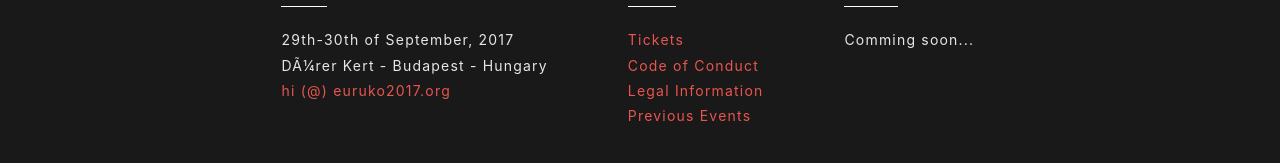
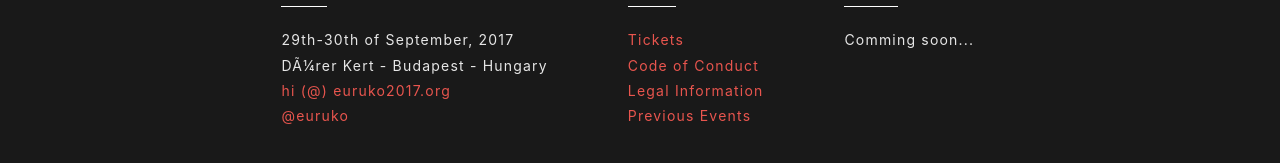
Before and after one commit to euruko/euruko2017.github.io, a Jekyll site: the page built from index.html, in a window 1280 px wide and 900 px high, scrolled down 795 px. Shown: the part 672-835 px from the top of the window. Built offline with Jekyll 4.4.1, drawn with Linux system fonts in a browser that asks for light colours.

Commit message:
Add EuRuKo twitter profile link on the footer

```diff
--- a/_includes/footer.html
+++ b/_includes/footer.html
@@ -5,6 +5,7 @@
       <p>29th-30th of September, 2017</p>
       <p>Dürer Kert - Budapest - Hungary</p>
       <p><a href="mailto:hi@euruko2017.org">hi (@) euruko2017.org</a></p>
+      <p><a href="https://twitter.com/euruko" target="_blank" rel="noopener noreferrer">@euruko</a></p>
     </div>
     <div class="footer-column">
       <div class="footer-column-title">INFORMATION</div>
```
